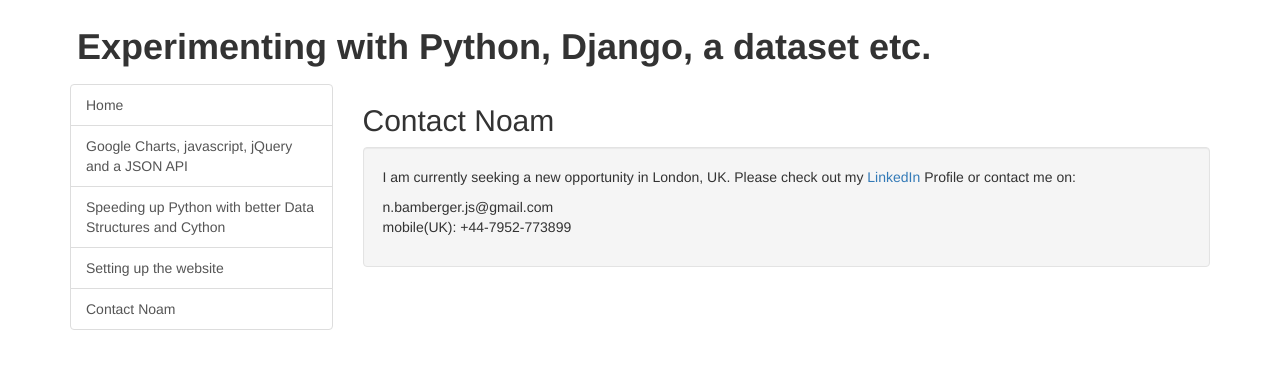
After one commit to noamba/django-experiments, a Django app: template django/search_ds/templates/search_ds/contact.html in a window 1280 px wide. The commit adds this page. Shown: the top 369 px of the page. Run offline with Django 3.2, Linux system fonts and the light colour scheme; the template is opened without the code that fills it, so the values that code supplies are empty; some libraries are stand-ins or nearby versions.

Commit message:
Added Contact Noam

```diff
--- a/django/search_ds/templates/search_ds/base.html
+++ b/django/search_ds/templates/search_ds/base.html
@@ -33,6 +33,7 @@
             <a href="{% url 'top_brand_graph' %}" class="list-group-item">Google Charts, javascript, jQuery and a JSON API</a>
             <a href="{% url 'data_structures_and_cython' %}" class="list-group-item">Speeding up Python with better Data Structures and Cython</a>
             <a href="{% url 'setting_up_the_website' %}" class="list-group-item">Setting up the website</a>
+            <a href="{% url 'contact' %}" class="list-group-item">Contact Noam</a>
           </div>
         </div>
 
--- /dev/null
+++ b/django/search_ds/templates/search_ds/contact.html
@@ -0,0 +1,13 @@
+{% extends "search_ds/base.html" %}
+
+{% block main%}
+  <h2>Contact Noam</h2>
+  <div class="well">
+    <p>I am currently seeking a new opportunity in London, UK. Please check out my
+       <a href="https://uk.linkedin.com/in/noambamberger">LinkedIn</a> Profile or contact me on:</p>
+    <p> n.bamberger.js@gmail.com
+        <br>
+        mobile(UK): +44-7952-773899
+    </p>
+  </div>
+{% endblock main %}
--- a/django/search_ds/urls.py
+++ b/django/search_ds/urls.py
@@ -5,6 +5,8 @@ from . import views
 urlpatterns = [
         url(r'^$',
             views.index, name='index'),
+        url(r'^contact$',
+            views.contact, name='contact'),
         url(r'^setting_up_the_website$',
             views.setting_up_the_website, name='setting_up_the_website'),
         url(r'^top_brand_graph$',
--- a/django/search_ds/views.py
+++ b/django/search_ds/views.py
@@ -8,13 +8,15 @@ from .models import Brand
 
 
 def index(request):
-
     return render(request, 'search_ds/index.html', '')
 
 
 def setting_up_the_website(request):
+    return render(request, 'search_ds/setting_up_the_website.html', '')
 
-    return render(request, 'search_ds/setting_up_the_website.html', '')
+
+def contact(request):
+    return render(request, 'search_ds/contact.html', '')
 
 
 def top_brand_graph(request):
```
